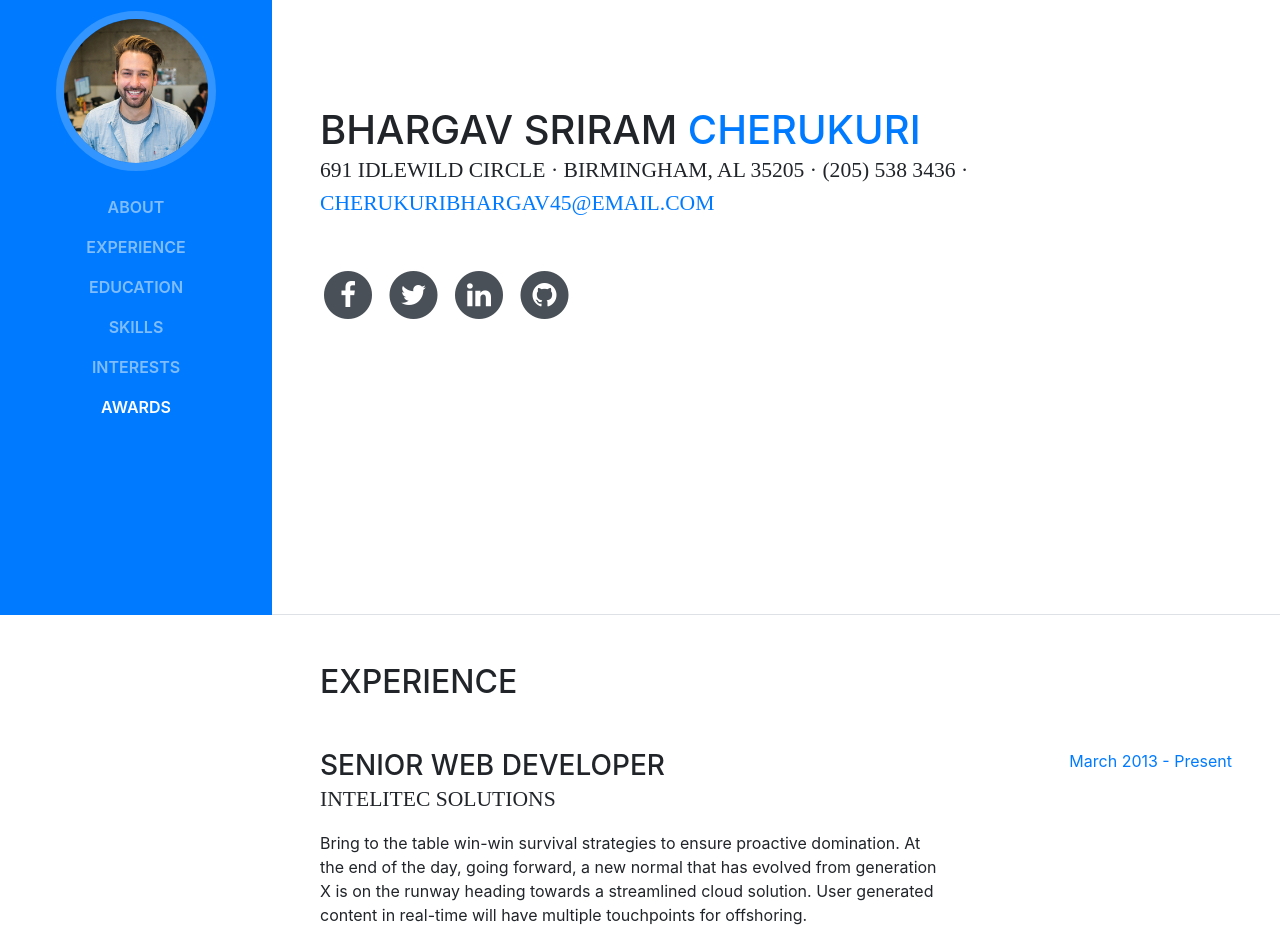
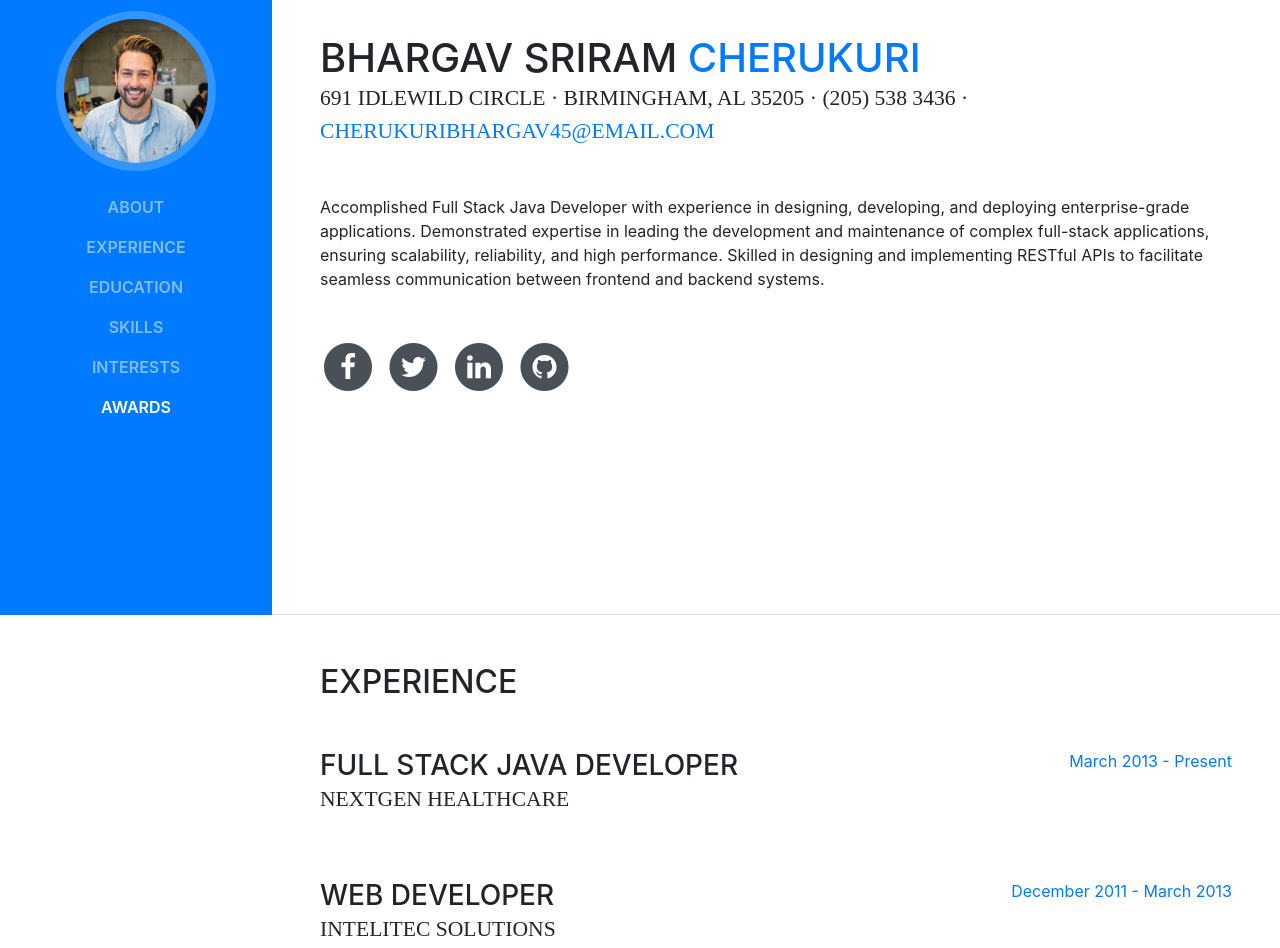
Before and after one commit to BhargavSriram45/Bhargav.github.io, a website with bundled scripts: page index.html in a window 1280 px wide. Shown: the part 185-1133 px from the top of the page. Built offline with nearby package versions, Linux system fonts and the light colour scheme; a web font is replaced by a local one.

Commit message:
Update index.html

```diff
--- a/index.html
+++ b/index.html
@@ -71,7 +71,7 @@
           <div class="subheading mb-5">691 idlewild Circle · Birmingham, AL 35205 · (205) 538 3436 ·
             <a href="mailto:name@email.com">cherukuribhargav45@email.com</a>
           </div>
-          <p class="mb-5"></p>
+          <p class="mb-5"> Accomplished Full Stack Java Developer with experience in designing, developing, and deploying enterprise-grade applications. Demonstrated expertise in leading the development and maintenance of complex full-stack applications, ensuring scalability, reliability, and high performance. Skilled in designing and implementing RESTful APIs to facilitate seamless communication between frontend and backend systems.</p>
           <ul class="list-inline list-social-icons mb-0">
             <li class="list-inline-item">
               <a href="#">
@@ -115,9 +115,9 @@
 
           <div class="resume-item d-flex flex-column flex-md-row mb-5">
             <div class="resume-content mr-auto">
-              <h3 class="mb-0">Senior Web Developer</h3>
-              <div class="subheading mb-3">Intelitec Solutions</div>
-              <p>Bring to the table win-win survival strategies to ensure proactive domination. At the end of the day, going forward, a new normal that has evolved from generation X is on the runway heading towards a streamlined cloud solution. User generated content in real-time will have multiple touchpoints for offshoring.</p>
+              <h3 class="mb-0">Full Stack Java Developer</h3>
+              <div class="subheading mb-3">NextGen Healthcare</div>
+              <p></p>
             </div>
             <div class="resume-date text-md-right">
               <span class="text-primary">March 2013 - Present</span>
```
